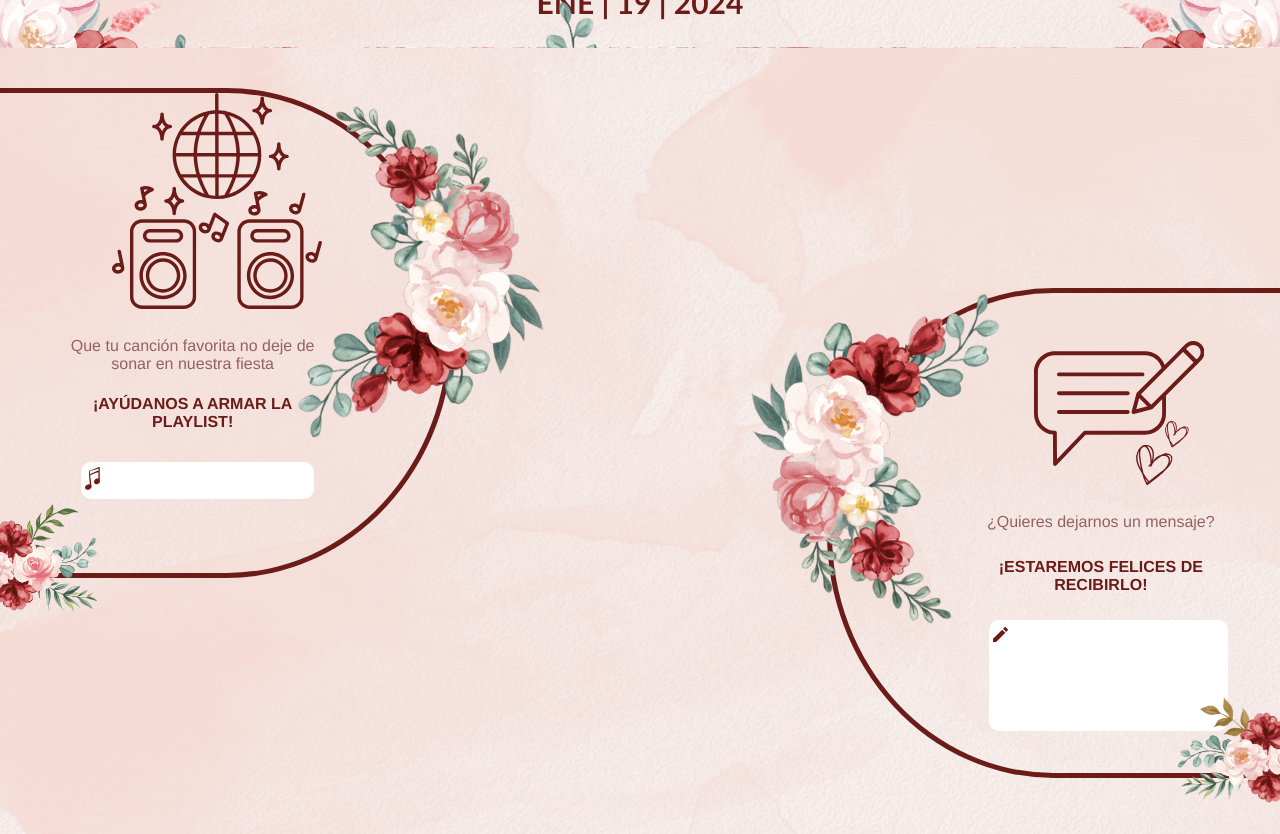
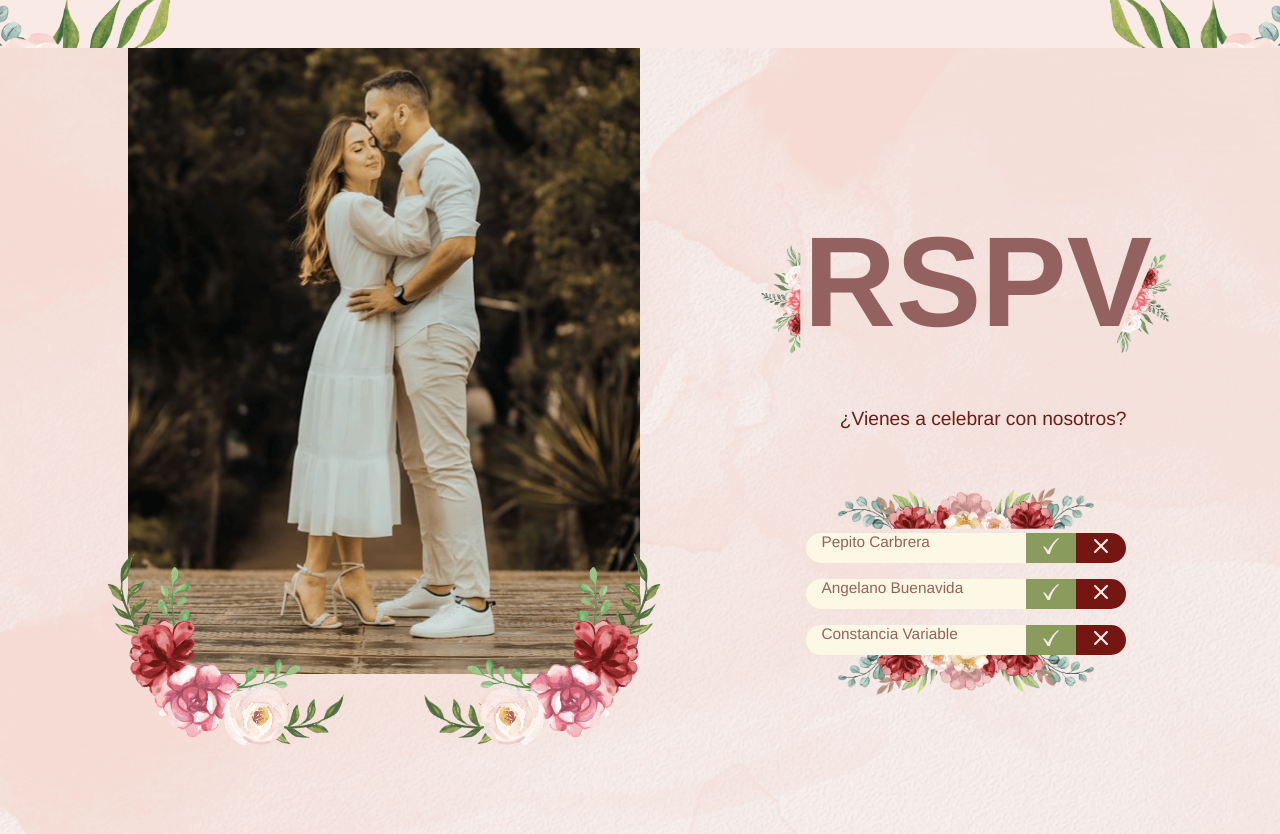
Before and after one commit to daniel7lizarazo/wedding-card, an Astro site: page / in a window 1280 px wide. Shown: the part 752-1586 px from the top of the page. Built offline with nearby package versions, Linux system fonts and the light colour scheme; Astro itself is replaced by a stand-in of ours.

Commit message:
arreglo de posiciones y tamaños

```diff
--- a/src/layouts/Layout.astro
+++ b/src/layouts/Layout.astro
@@ -30,6 +30,8 @@
 		--secondary: #D4B2A8;
 		--secondary-light: #FDF8E5;
 		--third: #F9EAE6;
+		--accept: #899B5D;
+		--decline: #741611;
 		--accent-gradient: linear-gradient(45deg, rgb(var(--accent)), #da62c4 30%, white 60%);
 	}
 	html, h1, span, div, p {
--- a/src/pages/Info.astro
+++ b/src/pages/Info.astro
@@ -146,7 +146,7 @@
 
 	.decoracion-info-superior {
 		position: absolute;
-		top: -5px;
+		top: -3px;
 		rotate: 180deg;
 		left: 0vw;
 	}
--- a/src/pages/LluviaSobres.astro
+++ b/src/pages/LluviaSobres.astro
@@ -67,18 +67,22 @@
 </g>
 </svg>
 
-<picture class="deco-flores deco-flores-lluvia-der">
-    <source srcset="/img/SeparadorHorizontal_1.png">
-    <img src="/img/SeparadorHorizontal_1.png" alt="Decoracion Floral">
-</picture>
+<div class="deco-flores-izq-container">
+    <picture class="deco-flores deco-flores-lluvia-izq">
+        <source srcset="/img/SeparadorHorizontal_1.png">
+        <img src="/img/SeparadorHorizontal_1.png" alt="Decoracion Floral">
+    </picture>
+</div>
 <picture class="deco-flores deco-flores-lluvia-bot">
     <source srcset="/img/SeparadorHorizontal_1.png">
     <img src="/img/SeparadorHorizontal_1.png" alt="Decoracion Floral">
 </picture>
-<picture class="deco-flores deco-flores-lluvia-izq">
-    <source srcset="/img/SeparadorHorizontal_1.png">
-    <img src="/img/SeparadorHorizontal_1.png" alt="Decoracion Floral">
-</picture>
+<div class="deco-flores-der-container">
+    <picture class="deco-flores deco-flores-lluvia-der">
+        <source srcset="/img/SeparadorHorizontal_1.png">
+        <img src="/img/SeparadorHorizontal_1.png" alt="Decoracion Floral">
+    </picture>
+</div>
 
 <style>
     .base-lluvia{
@@ -134,30 +138,42 @@
 
 
 	.deco-flores{
-		position: absolute;
+        position: relative;
 	}
 	.deco-flores img{
 		object-fit: cover;
 	}
 
+    .deco-flores-izq-container{
+		position: absolute;
+		top: 0%;
+		left: -8vw;
+        height: 70vh;
+    }
 	.deco-flores-lluvia-izq{
-		top: 29vh;
-		left: -8.2vw;
+        top: 27vh;
+		right: 0%;
 	}
 	.deco-flores-lluvia-izq img{
-		width: 73vh;
+		height: 5.5vw;
 		rotate: 90deg;
 	}
+
+    .deco-flores-der-container{
+		position: absolute;
+		top: 0%;
+		left: 22.4vw;
+        height: 70vh;
+    }
 	.deco-flores-lluvia-der{
-		top: 25vh;
-		left: 22.3vw;
+		top: 26vh;
 	}
 	.deco-flores-lluvia-der img{
-		width: 73vh;
+		height: 5.5vw;
 		rotate: -90deg;
 	}
+
 	.deco-flores-lluvia-bot{
-		top: 60vh;
 		left: 9vw;
 	}
 	.deco-flores-lluvia-bot img{
--- /dev/null
+++ b/src/pages/Rsvp.astro
@@ -0,0 +1,256 @@
+---
+const invitados = ["Pepito Carbrera", "Angelano Buenavida", "Constancia Variable"];
+---
+<div class="pareja-container">
+    <picture class="pareja-rsvp">
+        <source srcset="/img/ParejaRSVP.png">
+        <img src="/img/ParejaRSVP.png" alt="Pareja abrazandose">
+    </picture>
+</div>
+
+<picture class="deco-grande deco-grande-izq">
+    <source srcset="/img/DecoGrandeRSVP.png">
+    <img src="/img/DecoGrandeRSVP.png" alt="Decoración floral">
+</picture>
+
+<picture class="deco-grande deco-grande-der">
+    <source srcset="/img/DecoGrandeRSVP.png">
+    <img src="/img/DecoGrandeRSVP.png" alt="Decoración floral">
+</picture>
+
+<h1>
+    RSPV
+</h1>
+<picture class="deco-peque deco-peque-der">
+    <source srcset="/img/DecoPequeRSVP.png">
+    <img src="/img/DecoPequeRSVP.png" alt="Decoración floral">
+</picture>
+<picture class="deco-peque deco-peque-izq">
+    <source srcset="/img/DecoPequeRSVP.png">
+    <img src="/img/DecoPequeRSVP.png" alt="Decoración floral">
+</picture>
+
+<p>¿Vienes a celebrar con nosotros?</p>
+
+<div class="seccion-invitados">
+    <picture class="deco-invitados deco-invitados-superior">
+        <source srcset="/img/SeparadorHorizontal_1.png">
+        <img src="/img/SeparadorHorizontal_1.png" alt="Decoración floral">
+    </picture>
+    <ul>
+        {
+        invitados.map((invitado) => (
+            <li>
+                <span>{invitado}</span>
+                <button class="aceptar">
+                    <svg version="1.1" viewBox="0 0 167.13 173.09" xmlns="http://www.w3.org/2000/svg">
+                    <defs>
+                    <clipPath id="21d8b0576d-0">
+                    <path d="m550.25 1h473.75v492h-473.75z"/>
+                    </clipPath>
+                    </defs>
+                    <metadata>
+                    <rdf:RDF>
+                    <cc:Work rdf:about="">
+                        <dc:format>image/svg+xml</dc:format>
+                        <dc:type rdf:resource="http://purl.org/dc/dcmitype/StillImage"/>
+                        <dc:title/>
+                    </cc:Work>
+                    </rdf:RDF>
+                    </metadata>
+                    <g transform="translate(-143.57 -26.461)">
+                    <g transform="matrix(.35278 0 0 .35278 -50.548 25.877)" clip-path="url(#21d8b0576d-0)">
+                    <path d="m1006.1 1.6562-21.289 14.574c-111.31 76.172-225.3 233.87-282.17 362.08-8.7852-12.301-11.438-16.375-19.949-30.051-34.766-46.977-78.848-87.293-99.766-102.18l-32.684 13.664 1.0352 1.9414c22.566 24.711 62.164 79.543 121.84 200.37 3.6602 5.2188 7.5625 10.34 12.004 15.117 11.68 12.512 23.652 15.145 31.641 15.145h0.0117c22.781 0 36.215-17.992 45.465-39.055 59.77-221.92 201.01-374.69 262.09-427.02z" fill="#f9eae6"/>
+                    </g>
+                    </g>
+                    </svg>
+
+                </button>
+                <button class="rechazar">
+                    <svg version="1.1" viewBox="0 0 181.44 181.43" xmlns="http://www.w3.org/2000/svg">
+                    <defs>
+                    <clipPath id="577a602fa9">
+                    <path d="m3 4h516v514.39h-516z"/>
+                    </clipPath>
+                    </defs>
+                    <metadata>
+                    <rdf:RDF>
+                    <cc:Work rdf:about="">
+                    <dc:format>image/svg+xml</dc:format>
+                    <dc:type rdf:resource="http://purl.org/dc/dcmitype/StillImage"/>
+                    <dc:title/>
+                    </cc:Work>
+                    </rdf:RDF>
+                    </metadata>
+                    <g transform="translate(34.777 -51.84)">
+                    <g transform="matrix(.35278 0 0 .35278 -36.182 50.389)" clip-path="url(#577a602fa9)">
+                    <path d="m317.32 261.29 189.34-189.36c15.516-15.516 15.516-40.672 0-56.184-15.516-15.516-40.668-15.516-56.18 0l-189.34 189.36-189.34-189.36c-15.516-15.516-40.664-15.516-56.18 0-15.512 15.516-15.512 40.668 0 56.184l189.34 189.36-189.34 189.36c-15.512 15.516-15.512 40.668 0 56.18 7.7578 7.7578 17.922 11.637 28.09 11.637s20.332-3.8789 28.09-11.637l189.34-189.36 189.34 189.36c7.7578 7.7578 17.922 11.637 28.09 11.637s20.332-3.8789 28.09-11.637c15.516-15.516 15.516-40.668 0-56.18z" fill="#f9eae6"/>
+                    </g>
+                    </g>
+                    </svg>
+                </button>
+            </li>
+        ))
+        }
+    </ul>
+    <picture class="deco-invitados deco-invitados-inferior">
+        <source srcset="/img/SeparadorHorizontal_1.png">
+        <img src="/img/SeparadorHorizontal_1.png" alt="Decoración floral">
+    </picture>
+</div>
+
+
+<style>
+    .pareja-container{
+        position: relative;
+        left: 10%;
+        top: 0%;
+        width: 40%;
+        height: 90%;
+        border-bottom-left-radius: 50% 25%;
+        border-bottom-right-radius: 50% 20%;
+    }
+    .pareja-rsvp img{
+        position: relative;
+        top: -20%;
+    }
+    .pareja-rsvp img{
+		object-fit: cover;
+        width: 100%;
+    }
+
+    .deco-grande {
+        position: absolute;
+        top: 60%;
+    }
+    .deco-grande img{
+		object-fit: cover;
+        width: 15vw
+    }
+    .deco-grande-izq {
+        left: 10%;
+    }
+    .deco-grande-izq img {
+        rotate: -20deg;
+    }
+
+    .deco-grande-der {
+        left: 35%;
+    }
+    .deco-grande-der img {
+        rotate: y 180deg;
+        transform: rotate(-20deg);
+    }
+
+    h1{
+        position: absolute;
+        top: 20%;
+        right: 10%;
+        color: var(--accent-light);
+        font-size: 10vw;
+		font-family: 'Montserrat Variable', Helvetica, sans-serif;
+    }
+
+    .deco-peque {
+        position:absolute;
+    }
+    .deco-peque img {
+		object-fit: cover;
+        width: 10vw;
+    }
+    .deco-peque-der {
+        top: 29%;
+        right: 34%;
+    }
+    .deco-peque-der img {
+        rotate: -90deg;
+
+    }
+    .deco-peque-izq {
+        top: 30%;
+        right: 4.9%;
+    }
+    .deco-peque-izq img {
+        rotate: 114deg;
+    }
+
+    p{
+        position: absolute;
+        top: 45%;
+        right: 12%;
+        color: var(--accent);
+        font-size: 1.5vw;
+        font-weight: 500;
+		font-family: 'Montserrat Variable', Helvetica, sans-serif;
+    }
+
+    .seccion-invitados{
+        position: absolute;
+        top: 55%;
+        right: 12%;
+        display: flex;
+        flex-direction: column;
+    }
+
+    .deco-invitados {
+        align-self: center;
+    }
+    .deco-invitados img {
+        object-fit: cover;
+        width: 20vw;
+    }
+    .deco-invitados-superior img{
+        rotate: 180deg;
+    }
+
+    ul {
+        margin: 0;
+        padding-left: 0;
+        width: 25vw;
+    }
+    ul li{
+        display: flex;
+        list-style: none;
+
+        font-size: 1.2vw;
+        font-weight: 500;
+		font-family: 'Montserrat Variable', Helvetica, sans-serif;
+        color: var(--accent-light);
+
+        margin-bottom: 2vh;
+
+        height: 30px;
+
+    }
+    ul li:last-child{
+        margin-bottom: 0;
+    }
+    ul li span {
+        flex-grow: 1;
+        padding-left: 15px;
+        background-color: var(--secondary-light);
+        border-top-left-radius: 15px;
+        border-bottom-left-radius: 15px;
+    }
+    ul li button {
+        border: none;
+        width: 50px;
+        color: var(--secondary-light)
+    }
+    ul li .aceptar{
+        background-color: var(--accept);
+    }
+    ul li .aceptar svg{
+        width: 16px;
+    }
+    ul li .rechazar {
+        background-color: var(--decline);
+        border-top-right-radius: 15px;
+        border-bottom-right-radius: 15px;
+    }
+    ul li .rechazar svg {
+        width: 14px;
+    }
+
+
+</style>
--- a/src/pages/index.astro
+++ b/src/pages/index.astro
@@ -1,17 +1,22 @@
 ---
 import Layout from '../layouts/Layout.astro';
-import Main from './main.astro';
+import Presentation from './Presentation.astro';
+import Main from './Main.astro';
 import OurStory from './OurStory.astro';
 import Info from './Info.astro';
 import LluviaSobres from './LluviaSobres.astro';
 import DressCode from './DressCode.astro';
 import MusicaMensaje from './MusicaMensaje.astro'
+import Rsvp from './Rsvp.astro'
 import '@fontsource/great-vibes';
 import '@fontsource-variable/montserrat';
 ---
 
 <Layout>
-	<section class="seccion seccion-main" id="main" data-index="0" data-status="active">
+	<section class="seccion seccion-presentation" id="presentation" data-index="-1" data-status="active">
+		<Presentation></Presentation>
+	</section>
+	<section class="seccion seccion-main" id="main" data-index="0" data-status="unknown">
 		<Main></Main>
 	</section>
 	<section class="seccion seccion-our-story" id="our-story" data-index="1" data-status="unknown">
@@ -20,23 +25,25 @@ import '@fontsource-variable/montserrat';
 	<section class="seccion seccion-info" id="info" data-index="2" data-status="unknown">
 		<Info></Info>
 	</section>
+	<section class="seccion seccion-dresscode" id="dress-code" data-index="3" data-status="unknown">
+		<DressCode></DressCode>
+	</section>
 	<section class="seccion seccion-lluvia" id="lluvia" data-index="4" data-status="unknown">
 		<LluviaSobres></LluviaSobres>
-	</section>
-	<section class="seccion seccion-dresscode" id="dress-code" data-index="3" data-status="unknown">
-		<DressCode></DressCode>
 	</section>
 	<section class="seccion seccion-musica-mensaje" id="musica-mensaje" data-index="5" data-status="unknown">
 		<MusicaMensaje></MusicaMensaje>
 	</section>
-
+	<section class="seccion seccion-rsvp" id="rsvp" data-index="6" data-status="unknown">
+		<Rsvp></Rsvp>
+	</section>
 </Layout>
 
 <style>
 
-	/* -1920×1080 (9.94%)
-	-1366×768 (6.22%)
-	-360×640 (5.88%)
+	/* 1920×1080 (9.94%)
+	1366×768 (6.22%)
+	360×640 (5.88%)
 	414×896 (4.21%)
 	1536×864 (3.94%)
 	375×667 (3.74%) */
@@ -46,11 +53,17 @@ import '@fontsource-variable/montserrat';
 		height: 100vh;
 		position: absolute;
 	}
+	.seccion-presentation{
+		background-color: var(--third);
+		background-repeat: no-repeat;
+		background-size: cover;
+		top: 0px;
+	}
 	.seccion-main {
 		background-image: url(/img/BackgroundImage.png);
 		background-repeat: no-repeat;
 		background-size: cover;
-		top: 0px;
+		top: 100vh;
 	}
 	.seccion-our-story {
 		background-image: url(/img/Manos.png);
@@ -82,6 +95,12 @@ import '@fontsource-variable/montserrat';
 		background-size: cover;
 		top: 100vh;
 	}
+	.seccion-rsvp{
+		background-image: url(/img/BackgroundImage.png);
+		background-repeat: no-repeat;
+		background-size: cover;
+		top: 100vh;
+	}
 
 	.move-up{
 		top: -100vh;
@@ -93,7 +112,7 @@ import '@fontsource-variable/montserrat';
 	}
 	.move-center{
 		top: 0px;
-		transition: top 1s;
+		transition: all 1s;
 	}
 
 	@media (max-width: 1920px){
```
Also changed, not shown: public/img/DecoGrandeRSVP.png (added), public/img/DecoPequeRSVP.png (added), public/img/ParejaRSVP.png (added), src/pages/Presentation.astro (added).
